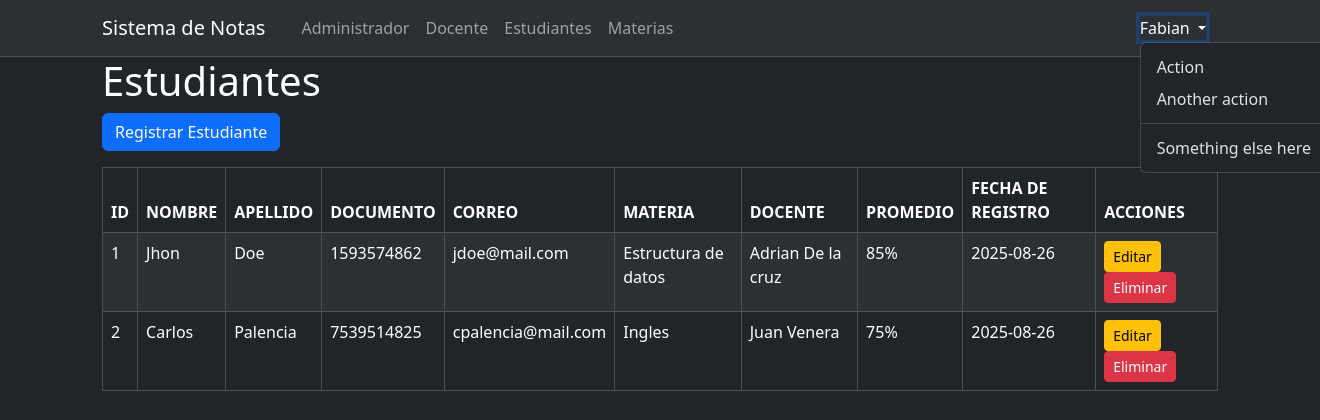
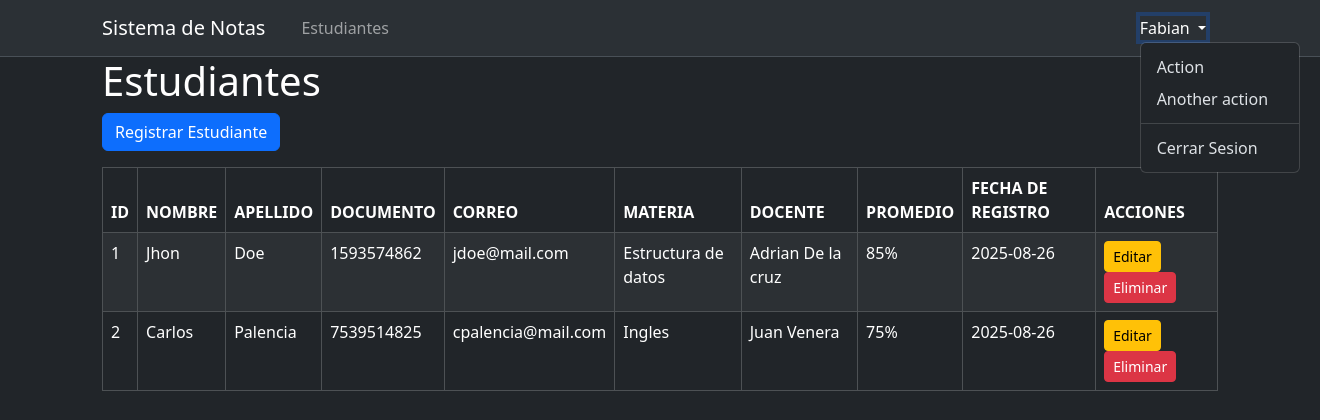
Before and after one commit to FabianVargas99/politecnico, a PHP site: page /Estudiantes/Vistas/index.php in a window 1320 px wide, after a click on "Fabian". Shown: the top 420 px of the page. Run offline with PHP 8.4, Linux system fonts and the light colour scheme; a user stored in the database is signed in; data comes from the database, SQL or seed files in the repository.

Commit message:
*FINAL DEL PROYECTO*
- se ha modificado el navbar para mostrar datos de acuerdo con el tipo de usuario logeado(admin o docente).
- ahora se validan los permisos de los usuarios los docentes solo acceden a los Estudiantes los aministradores tienen permiso a todos los modulos.
- se agrego el cierre de sesión
- en el modulo de usuarios al validar sesion de Administrador habia un error que impedia logearse aun cuando las credenciales estaban correctas, se ha corregido eliminando la redireccion.

```diff
--- a/modulo4/ejercicio-1/index.php
+++ b/modulo4/ejercicio-1/index.php
@@ -45,7 +45,7 @@
                 <div class="col-3">
                     <label for="pais" class="form-label">Pais</label>
                     <select name="pais" id="pais" class="form-select" required="true">
-                        <option value="" disabled selected>Pais</option>
+                        <option disabled selected>Pais</option>
                         <?php foreach ($paises as $pais) { ?>
                             <option value="<?php echo $pais ?>"><?php echo $pais ?></option>
                         <?php } ?>
@@ -59,7 +59,7 @@
 
                     <label for="edad" class="form-label">Edad</label>
                     <select name="edad" id="edad" class="form-select" required="true">
-                        <option value="" disabled selected>Edad</option>
+                        <option disabled selected>Edad</option>
                         <?php foreach ($edades as $edad) { ?>
                             <option value="<?php echo $edad ?>"><?php echo $edad ?></option>
                         <?php } ?>
@@ -74,7 +74,7 @@
                 <div class="col-3">
                     <label for="diplomado" class="form-label">Diplomado</label>
                     <select name="diplomado" id="diplomado" class="form-select" required="true">
-                        <option value="" disabled selected>diplomado</option>
+                        <option disabled selected>diplomado</option>
                         <?php foreach ($diplomados as $diplomado) { ?>
                             <option value="<?php echo $diplomado ?>"><?php echo $diplomado ?></option>
                         <?php } ?>
--- a/modulo5/Administradores/Vistas/add.php
+++ b/modulo5/Administradores/Vistas/add.php
@@ -1,8 +1,6 @@
 <?php
 require_once('../../Usuarios/Modelo/Usuarios.php');
-require_once('../Modelo/Administradores.php');
 $ModeloUsuarios = new Usuarios();
-$ModeloAdministradores = new Administradores();
 
 $ModeloUsuarios->validarSesion();
 ?>
--- a/modulo5/Administradores/Vistas/index.php
+++ b/modulo5/Administradores/Vistas/index.php
@@ -4,7 +4,7 @@ require_once('../Modelo/Administradores.php');
 $ModeloUsuarios = new Usuarios();
 $ModeloAdministradores = new Administradores();
 
-$ModeloUsuarios->validarSesion();
+$ModeloUsuarios->validarSesionAdministrador();
 $Administradores  = $ModeloAdministradores->get();
 $thData = ["ID", "NOMBRE", "APELLIDO", "USUARIO", "PERFIL", "ESTADO", "ACCIONES"];
 ?>
--- a/modulo5/Docentes/Vistas/add.php
+++ b/modulo5/Docentes/Vistas/add.php
@@ -1,8 +1,6 @@
 <?php
 require_once('../../Usuarios/Modelo/Usuarios.php');
-require_once('../Modelo/Docentes.php');
 $ModeloUsuarios = new Usuarios();
-$ModeloDocentes = new Docentes();
 
 $ModeloUsuarios->validarSesion();
 ?>
--- a/modulo5/Docentes/Vistas/index.php
+++ b/modulo5/Docentes/Vistas/index.php
@@ -4,7 +4,7 @@ require_once('../Modelo/Docentes.php');
 $ModeloUsuarios = new Usuarios();
 $ModeloDocentes = new Docentes();
 
-$ModeloUsuarios->validarSesion();
+$ModeloUsuarios->validarSesionAdministrador();
 $Docentes  = $ModeloDocentes->get();
 $thData = ["ID", "NOMBRE", "APELLIDO", "USUARIO", "PERFIL", "ESTADO", "ACCIONES"];
 ?>
--- a/modulo5/Estudiantes/Vistas/add.php
+++ b/modulo5/Estudiantes/Vistas/add.php
@@ -1,9 +1,7 @@
 <?php
 require_once('../../Usuarios/Modelo/Usuarios.php');
 require_once('../../Metodos.php');
-// require_once('../Modelo/Estudiantes.php');
 $ModeloUsuarios = new Usuarios();
-// $ModeloEstudiantes = new Estudiantes();
 $ModeloMetodos = new Metodos();
 $Materias = $ModeloMetodos->getMaterias();
 $Docentes = $ModeloMetodos->getDocentes();
--- a/modulo5/Estudiantes/Vistas/edit.php
+++ b/modulo5/Estudiantes/Vistas/edit.php
@@ -3,8 +3,9 @@ require_once('../../Usuarios/Modelo/Usuarios.php');
 require_once('../Modelo/Estudiantes.php');
 require_once('../../Metodos.php');
 $ModeloUsuarios = new Usuarios();
+$ModeloMetodos = new Metodos();
 $ModeloEstudiantes = new Estudiantes();
-$ModeloMetodos = new Metodos();
+
 $ModeloUsuarios->validarSesion();
 $Materias = $ModeloMetodos->getMaterias();
 $Docentes = $ModeloMetodos->getDocentes();
--- a/modulo5/Materias/Vistas/add.php
+++ b/modulo5/Materias/Vistas/add.php
@@ -2,7 +2,6 @@
 require_once('../../Usuarios/Modelo/Usuarios.php');
 require_once('../Modelo/Materias.php');
 $ModeloUsuarios = new Usuarios();
-$ModeloMaterias = new Materias();
 
 $ModeloUsuarios->validarSesion();
 ?>
--- a/modulo5/Materias/Vistas/delete.php
+++ b/modulo5/Materias/Vistas/delete.php
@@ -3,6 +3,7 @@ require_once('../../Usuarios/Modelo/Usuarios.php');
 require_once('../Modelo/Materias.php');
 $ModeloUsuarios = new Usuarios();
 $ModeloMateria = new Materias();
+
 $ModeloUsuarios->validarSesion();
 $id = $_GET['id'];
 $Materia = null;
--- a/modulo5/Materias/Vistas/index.php
+++ b/modulo5/Materias/Vistas/index.php
@@ -4,7 +4,7 @@ require_once('../Modelo/Materias.php');
 $ModeloUsuarios = new Usuarios();
 $ModeloMaterias = new Materias();
 
-$ModeloUsuarios->validarSesion();
+$ModeloUsuarios->validarSesionAdministrador();
 $Materias = $ModeloMaterias->get();
 $thData = ["ID", "MATERIA", "ACCIONES"];
 ?>
--- /dev/null
+++ b/modulo5/Usuarios/Controladores/Salir.php
@@ -0,0 +1,5 @@
+<?php
+require_once('../Modelo/Usuarios.php');
+$modeloUsuarios = new Usuarios();
+$modeloUsuarios->salir();
+header('location: ../../index.php');
--- a/modulo5/Usuarios/Modelo/Usuarios.php
+++ b/modulo5/Usuarios/Modelo/Usuarios.php
@@ -49,11 +49,13 @@ class Usuarios extends Conexion
     public function validarSesionAdministrador()
     {
         if ($_SESSION['ID'] != null) {
-            if ($_SESSION['PERFIL'] == "Docente") {
-                header('location: ././Estudiantes/Vistas/index.php');
-            } else {
-                header('location: ././index.php');
+            if ($_SESSION['PERFIL'] == 'Docente') {
+                header('location: ../../Estudiantes/Vistas/index.php');
             }
         }
     }
+    public function salir(){
+        $_SESSION = null;
+        session_destroy();
+    }
 }
--- a/modulo5/header/navbar.php
+++ b/modulo5/header/navbar.php
@@ -1,4 +1,12 @@
-<?php $arr = explode('/', $_SERVER["REQUEST_URI"]); ?>
+<?php
+$arr = explode('/', $_SERVER["REQUEST_URI"]);
+require_once('../../Usuarios/Modelo/Usuarios.php');
+
+$ModeloUsuarios = new Usuarios();
+$perfil = $ModeloUsuarios->getPerfil();
+$navBarOptions = ($perfil == 'Administrador' ? ['Administradores', 'Docentes', 'Estudiantes', 'Materias'] : ['Estudiantes']);
+
+?>
 
 <nav class="navbar navbar-expand-lg bg-body-tertiary navbar bg-dark border-bottom border-body" data-bs-theme="dark">
   <div class="container">
@@ -9,22 +17,18 @@
       </button>
       <div class="collapse navbar-collapse" id="navbarSupportedContent">
         <ul class="navbar-nav me-auto mb-2 mb-lg-0">
-          <li class="nav-item">
-            <a class="nav-link <?php echo ($arr[3] == "Administradores" ? "active" : "") ?>" aria-current="page" href="../../Administradores/vistas/index.php">Administrador</a>
-          </li>
-          <li class="nav-item">
-            <a class="nav-link <?php echo ($arr[3] == "Docentes" ? "active" : "") ?>" href="../../Docentes/vistas/index.php">Docente</a>
-          </li>
-          <li class="nav-item">
-            <a class="nav-link <?php echo ($arr[3] == "Estudiantes" ? "active" : "") ?>" href="../../Estudiantes/vistas/index.php">Estudiantes</a>
-          </li>
-          <li class="nav-item">
-            <a class="nav-link <?php echo ($arr[3] == "Materias" ? "active" : "") ?>" href="../../Materias/vistas/index.php">Materias</a>
-          </li>
+          <?php
+          foreach ($navBarOptions as $op) { ?>
+            <li class="nav-item">
+              <a class="nav-link <?php echo ($arr[3] == $op ? "active" : "") ?>" aria-current="page" <?php echo 'href="../../'.$op.'/vistas/index.php"' ?> ><?php echo $op ?></a>
+            </li>
+          <?php
+          }
+          ?>
         </ul>
         <li class="nav-item dropdown d-flex">
           <a class="nav-link dropdown-toggle" href="#" role="button" data-bs-toggle="dropdown" aria-expanded="false">
-            <?php echo $_SESSION['NOMBRE']; ?>
+            <?php echo $ModeloUsuarios->getNombre(); ?>
           </a>
           <ul class="dropdown-menu">
             <li><a class="dropdown-item" href="#">Action</a></li>
@@ -32,7 +36,7 @@
             <li>
               <hr class="dropdown-divider">
             </li>
-            <li><a class="dropdown-item" href="#">Something else here</a></li>
+            <li><a class="dropdown-item" href="../../Usuarios/Controladores/Salir.php">Cerrar Sesion</a></li>
           </ul>
         </li>
         <a class="nav-link"></a>
```
Also changed, not shown: modulo5/index.php (+1 -8 lines).
